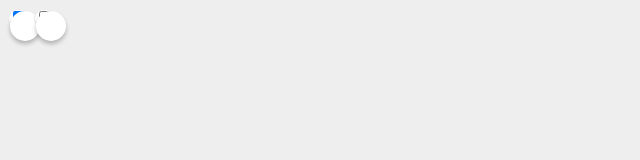
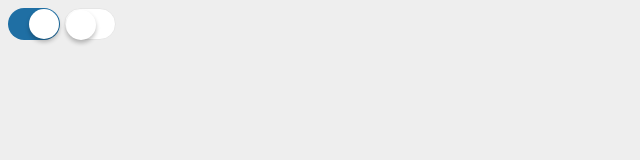
Before and after one commit to ufologist/iswitch, a plain HTML site: page demo.html in a window 1280 px wide. Shown: the whole page, without its empty margins (0-640 px from the left). Drawn offline with Linux system fonts and the light colour scheme.

Commit message:
Update demo.html

```diff
--- a/demo.html
+++ b/demo.html
@@ -11,10 +11,10 @@
 </head>
 <body>
     <div>
-        <!-- TODO: 是否精简掉label这一层? -->
+        <!-- TODO: 测试下其他浏览器平台是否兼容, 补充下兼容的CSS样式? -->
         <!-- demo实例转移到gh-pages去, 做一个demo用N多个iswitch组合成字母: iOS 7 -->
-        <label class="iswitch"><input type="checkbox" name="switch" class="iswitch-checkbox" checked></label>
-        <label class="iswitch"><input type="checkbox" name="switch" class="iswitch-checkbox"></label>
+        <input type="checkbox" name="switch" class="iswitch" checked>
+        <input type="checkbox" name="switch" class="iswitch">
     </div>
 </body>
 </html>
```
